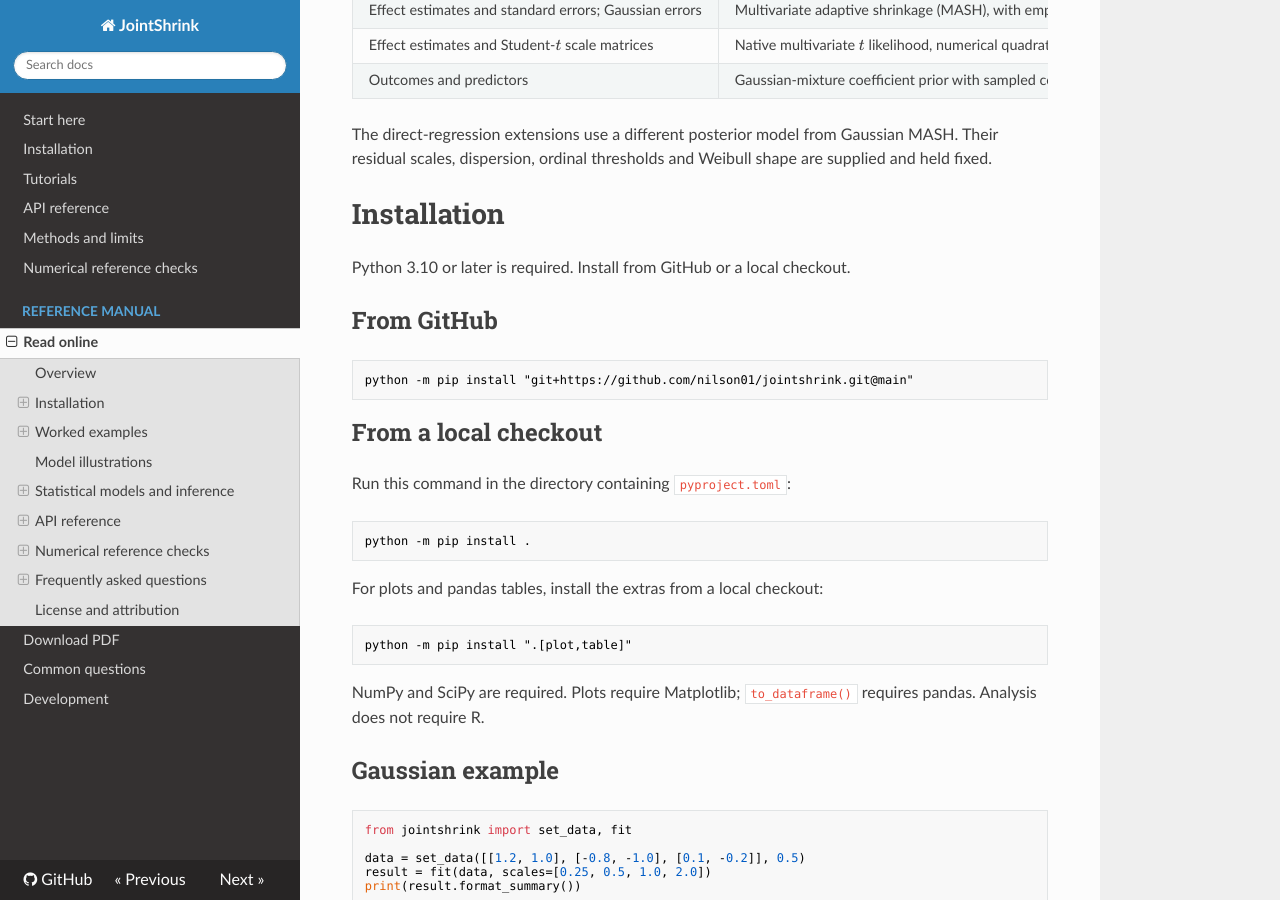
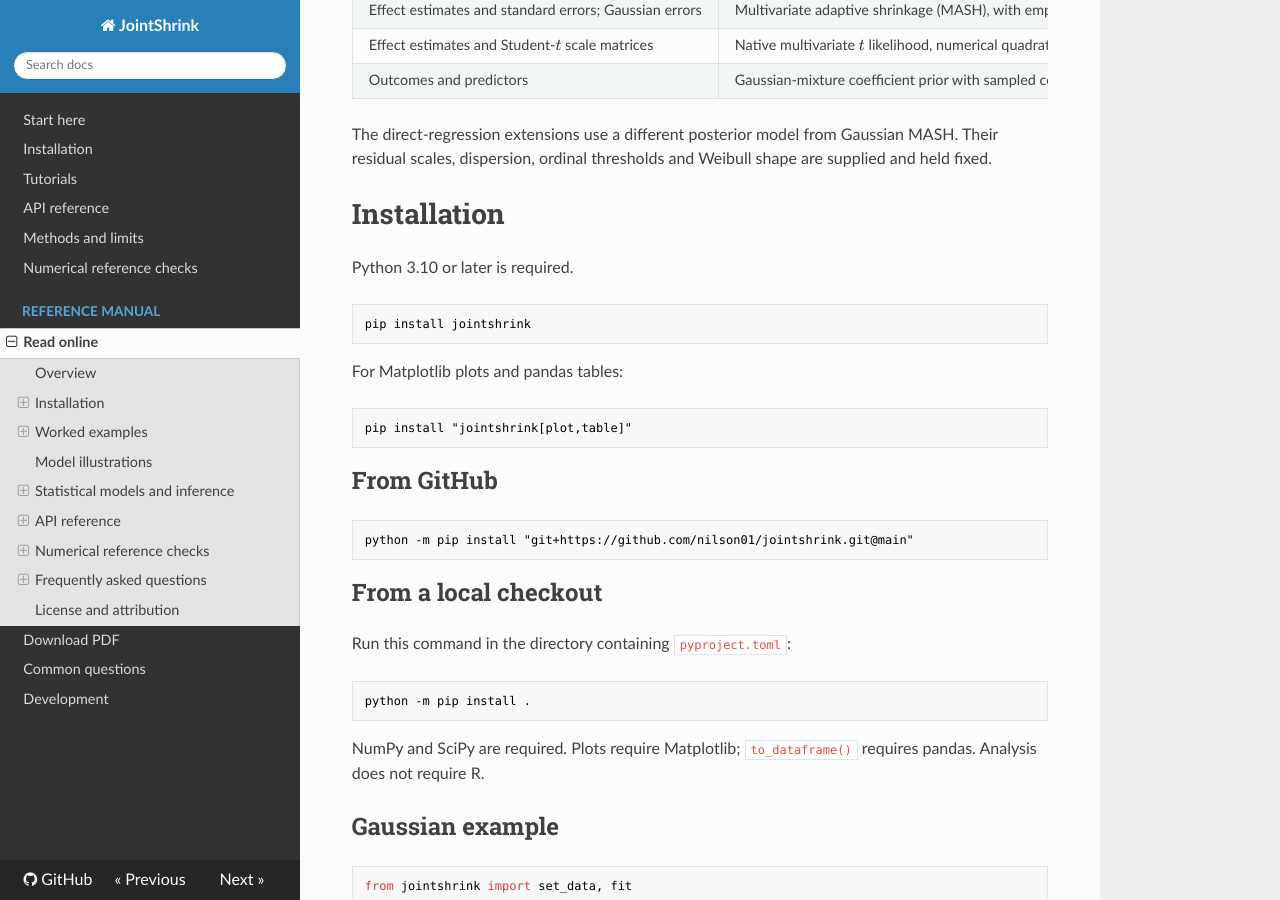
Before and after one commit to nilson01/jointshrink, an MkDocs documentation site: the page built from docs/manual/reference.md, in a window 1280 px wide and 900 px high, scrolled down 346 px. Built offline with MkDocs 1.6.1, drawn with Linux system fonts in a browser that asks for light colours; nearby versions of some CDN libraries.

Commit message:
Document PyPI installation across user guides

````diff
--- a/docs/manual/reference.md
+++ b/docs/manual/reference.md
@@ -19,7 +19,17 @@ The direct-regression extensions use a different posterior model from Gaussian M
 
 # Installation
 
-Python 3.10 or later is required. Install from GitHub or a local checkout.
+Python 3.10 or later is required.
+
+```shell
+pip install jointshrink
+```
+
+For Matplotlib plots and pandas tables:
+
+```shell
+pip install "jointshrink[plot,table]"
+```
 
 ## From GitHub
 
@@ -33,12 +43,6 @@ Run this command in the directory containing `pyproject.toml`:
 
 ```shell
 python -m pip install .
-```
-
-For plots and pandas tables, install the extras from a local checkout:
-
-```shell
-python -m pip install ".[plot,table]"
 ```
 
 NumPy and SciPy are required. Plots require Matplotlib; `to_dataframe()` requires pandas. Analysis does not require R.
````
Also changed, not shown: README.md (+12 -2 lines), docs/index.md (+5 -1 lines), docs/installation.md (+11 -7 lines), 1 other file.
